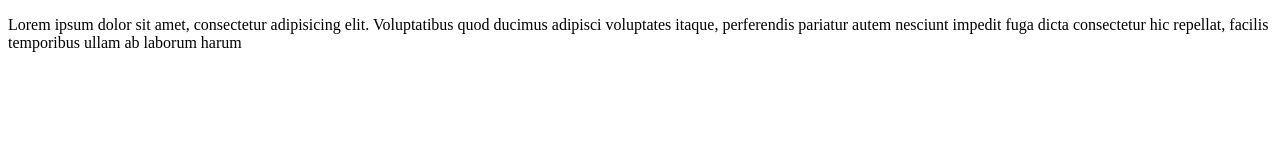
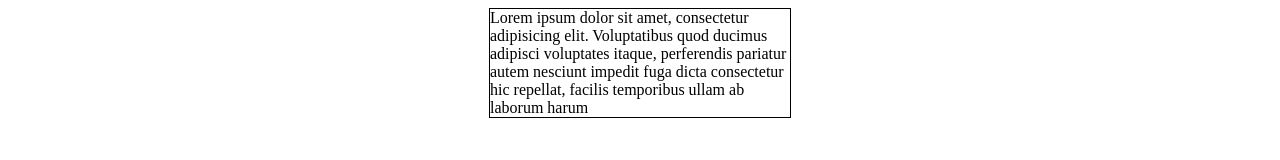
Before and after one commit to Dmitriy-ua/Dmitriy-ua.github.io, a plain HTML site: page index.html in a window 1280 px wide. Drawn offline with Linux system fonts and the light colour scheme.

Commit message:
second commit

```diff
--- a/index.html
+++ b/index.html
@@ -3,6 +3,13 @@
 <head>
 	<meta charset="UTF-8">
 	<title>My site</title>
+	<style>
+		p{
+			width:300px;
+			margin:auto;
+			border:1px solid black;
+		}
+	</style>
 </head>
 <body>
 	<p>Lorem ipsum dolor sit amet, consectetur adipisicing elit. Voluptatibus quod ducimus adipisci voluptates itaque, perferendis pariatur autem nesciunt impedit fuga dicta consectetur hic repellat, facilis temporibus ullam ab laborum harum</p>
```
